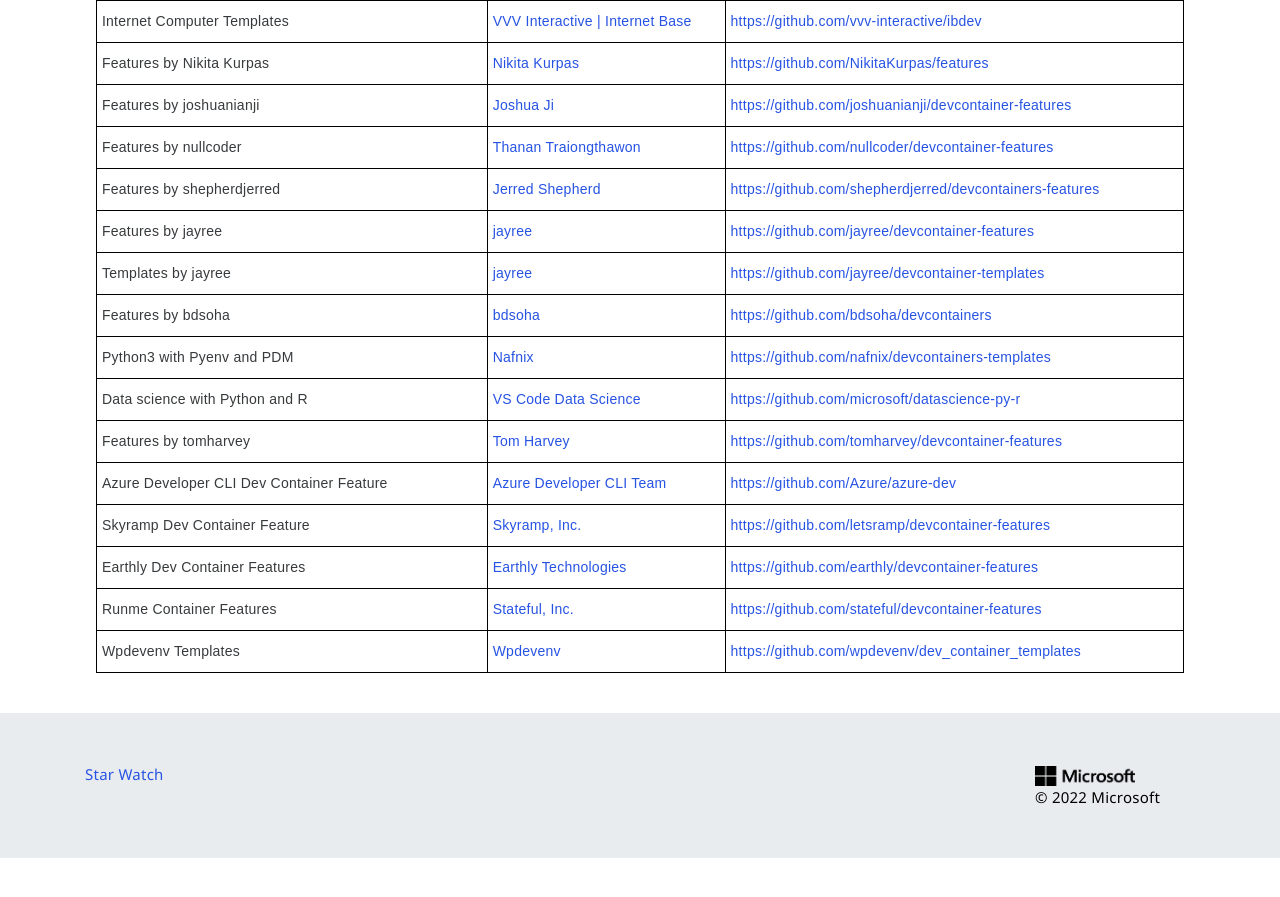
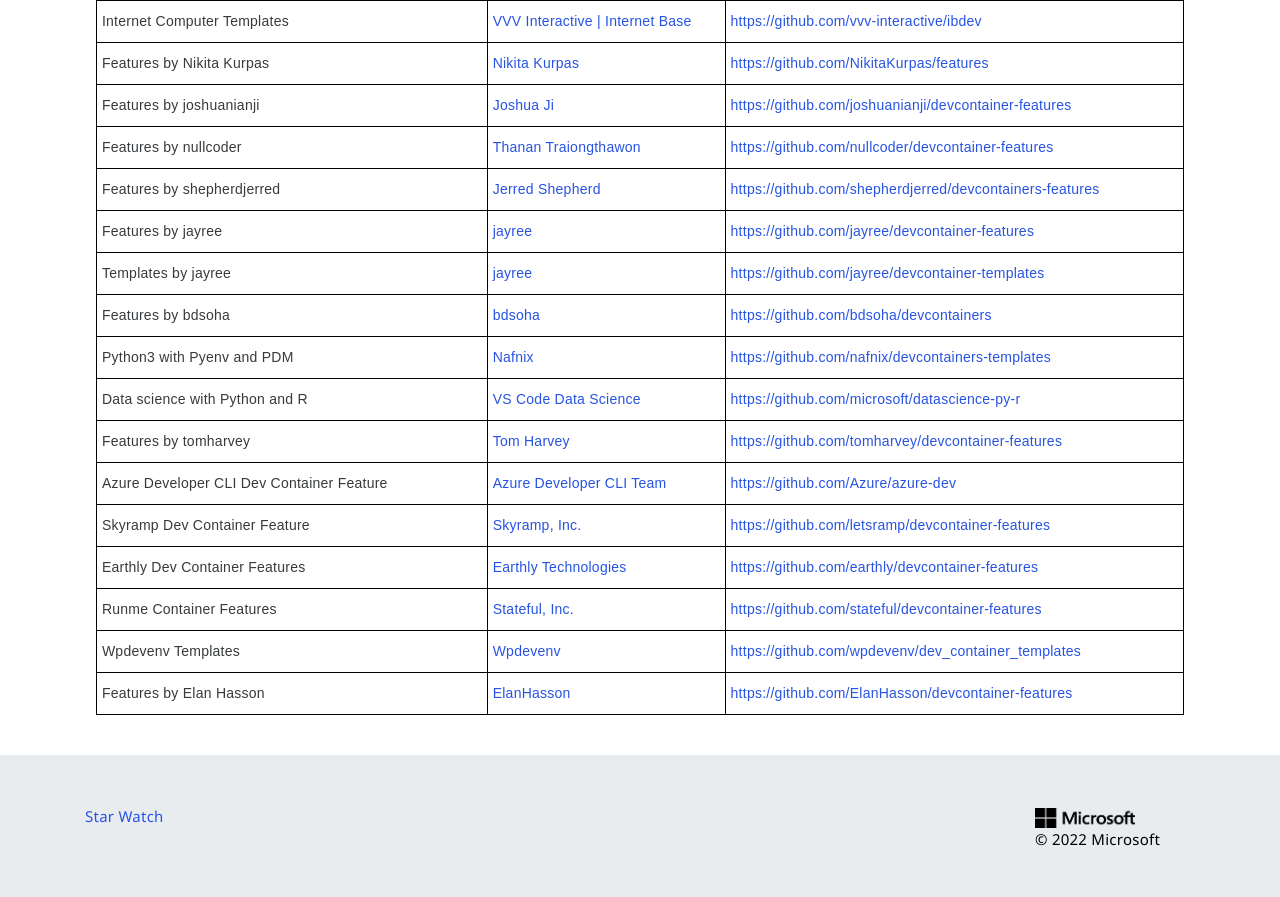
Before and after one commit to devcontainers/devcontainers.github.io, a Jekyll site: the page built from collections.html, in a window 1280 px wide and 900 px high, scrolled down 3862 px. Shown: the top 897 px of the window. Built offline with Jekyll 4.4.1, drawn with Linux system fonts in a browser that asks for light colours; nearby versions of some CDN libraries; comment, search, counter and statistics services are not loaded; before the commit the page ends 4720 px from its top, so only the background shows below that.

Commit message:
Add Features by Elan Hasson
Adds https://github.com/ElanHasson/devcontainer-features to the index.

```diff
--- a/_data/collection-index.yml
+++ b/_data/collection-index.yml
@@ -498,3 +498,7 @@
   contact: https://github.com/wpdevenv/dev_container_templates/issues
   repository: https://github.com/wpdevenv/dev_container_templates
   ociReference: ghcr.io/wpdevenv/dev_container_templates
+- name: Features by Elan Hasson
+  maintainer: ElanHasson
+  contact: https://github.com/ElanHasson/devcontainer-features/issues
+  repository: https://github.com/ElanHasson/devcontainer-features
```
